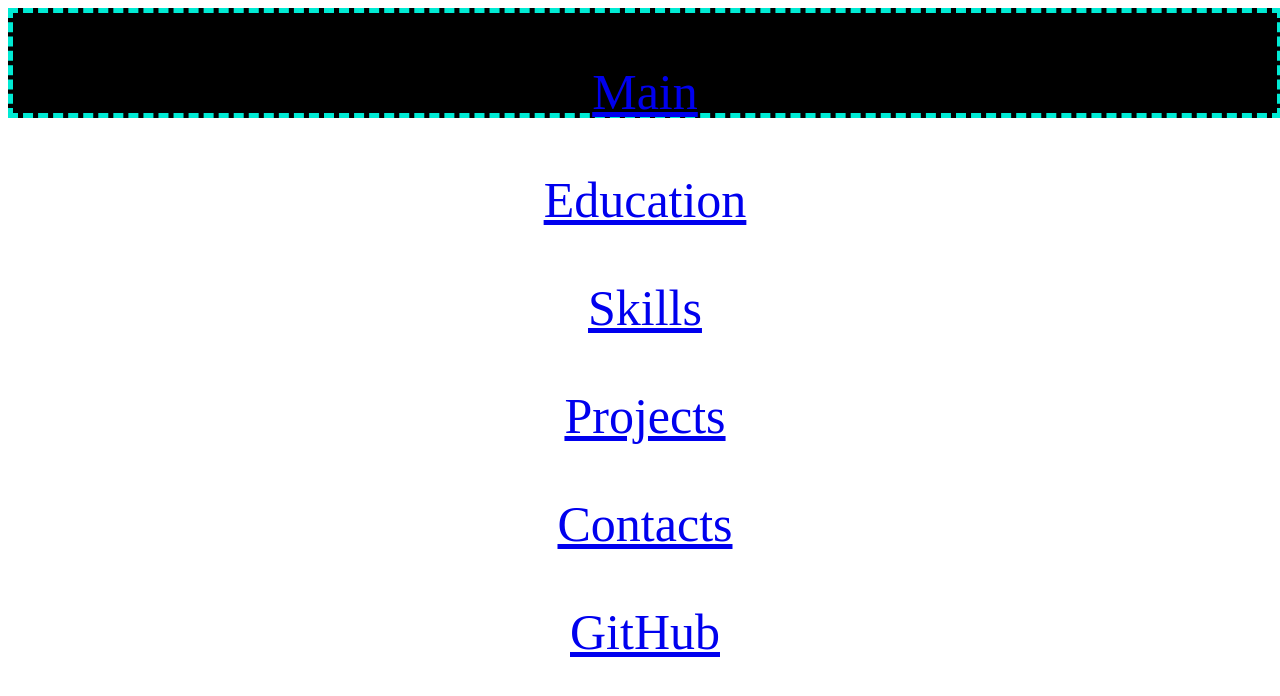
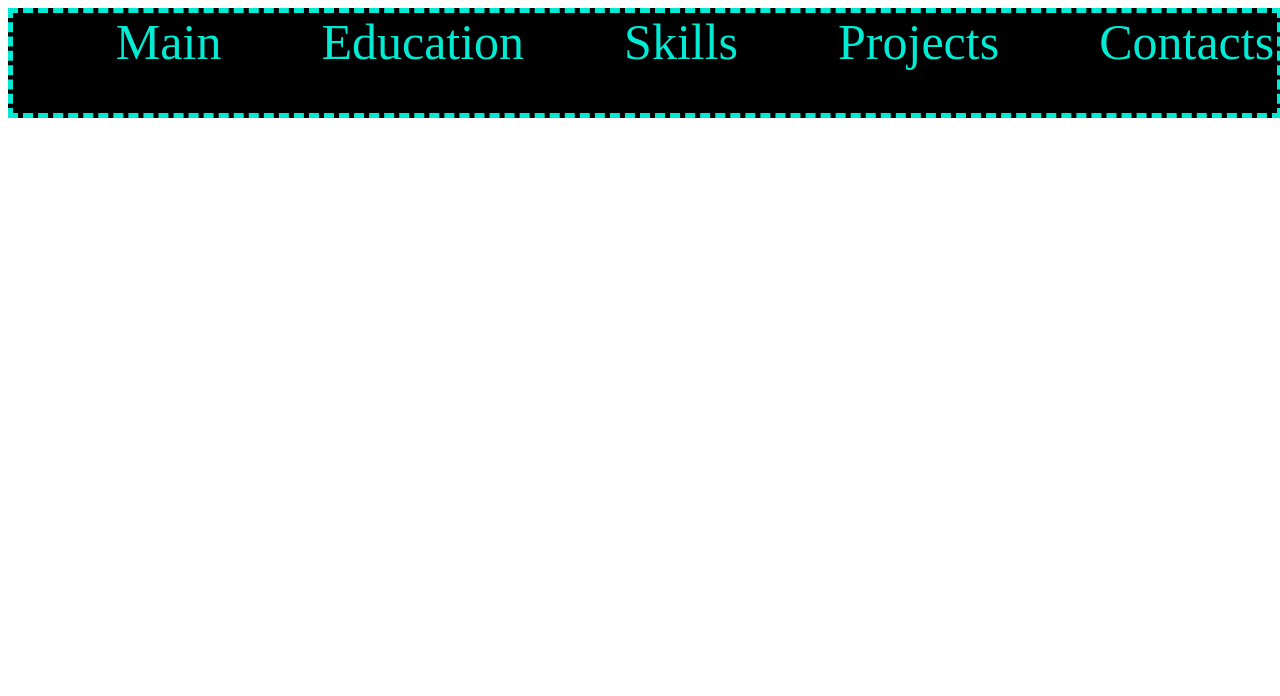
Before and after one commit to Kamchatskiy/CV-Musaev, a React (Create React App) app: page /contacts in a window 1280 px wide. Shown: the top 696 px of the page. Built offline with nearby package versions, Linux system fonts and the light colour scheme.

Commit message:
04.07.2023#6: Changed header, it works now

```diff
--- a/src/App.js
+++ b/src/App.js
@@ -13,6 +13,7 @@ export const App = () => {
       <BrowserRouter>
         <Header />
         <Routes>
+
         </Routes>
       </BrowserRouter>
     </>
--- a/src/Components/Footer/style.js
+++ b/src/Components/Footer/style.js
@@ -9,4 +9,6 @@ export const ContainerFooter = styled.div`
 
     text-align: left;
     font-size: 25px;
+
+    display: flex;
 `;
--- a/src/Components/Header/index.js
+++ b/src/Components/Header/index.js
@@ -1,16 +1,14 @@
 import React from "react"
-import { Link } from "react-router-dom"
-import { ContainerHeader } from "./style.js";
+import { ContainerHeader, CustomLink } from "./style.js";
 
 export const Header = () => {
     return (
         <ContainerHeader>
-            <Link to="/"><p>Main</p></Link>
-            <Link to="/Education"><p>Education</p></Link>
-            <Link to="/Skills"><p>Skills</p></Link>
-            <Link to="/Projects"><p>Projects</p></Link>
-            <Link to="/Contacts"><p>Contacts</p></Link>
-            <a href="https://github.com/Kamchatskiy">GitHub</a>
+            <CustomLink to="/">Main</CustomLink>
+            <CustomLink to="/Education">Education</CustomLink>
+            <CustomLink to="/Skills">Skills</CustomLink>
+            <CustomLink to="/Projects">Projects</CustomLink>
+            <CustomLink to="/Contacts">Contacts</CustomLink>
         </ContainerHeader>
     );
 }
--- a/src/Components/Header/style.js
+++ b/src/Components/Header/style.js
@@ -1,4 +1,5 @@
 import styled from "styled-components"
+import { Link } from "react-router-dom"
 
 export const ContainerHeader = styled.div`
     height: 100px;
@@ -14,3 +15,10 @@ export const ContainerHeader = styled.div`
     border-width: 5px;
     border-style: dashed;
 `;
+
+export const CustomLink = styled(Link)`
+    color: inherit;
+    text-decoration: none;
+    margin-bottom: 20%;
+    margin-left: 100px;
+;`
```
